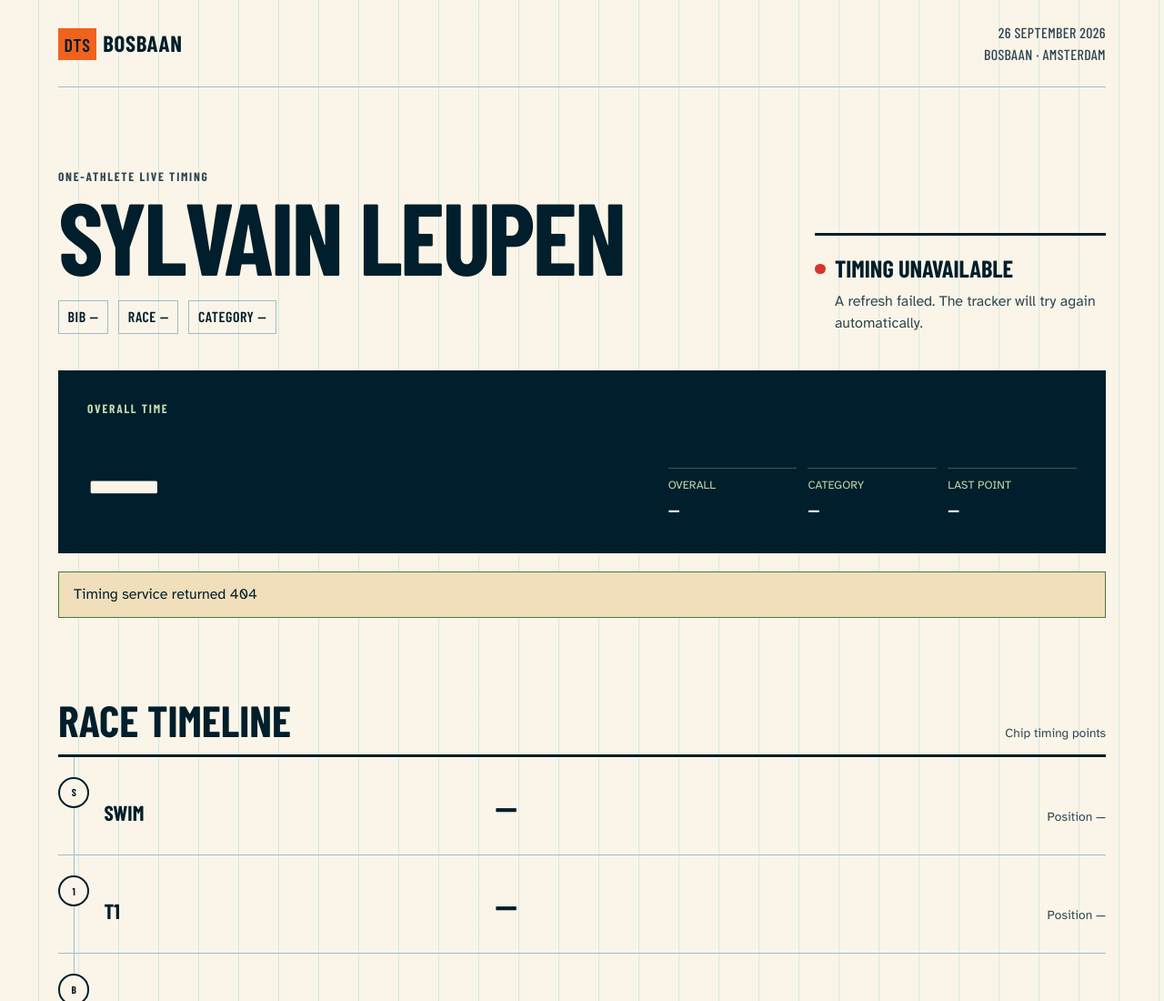
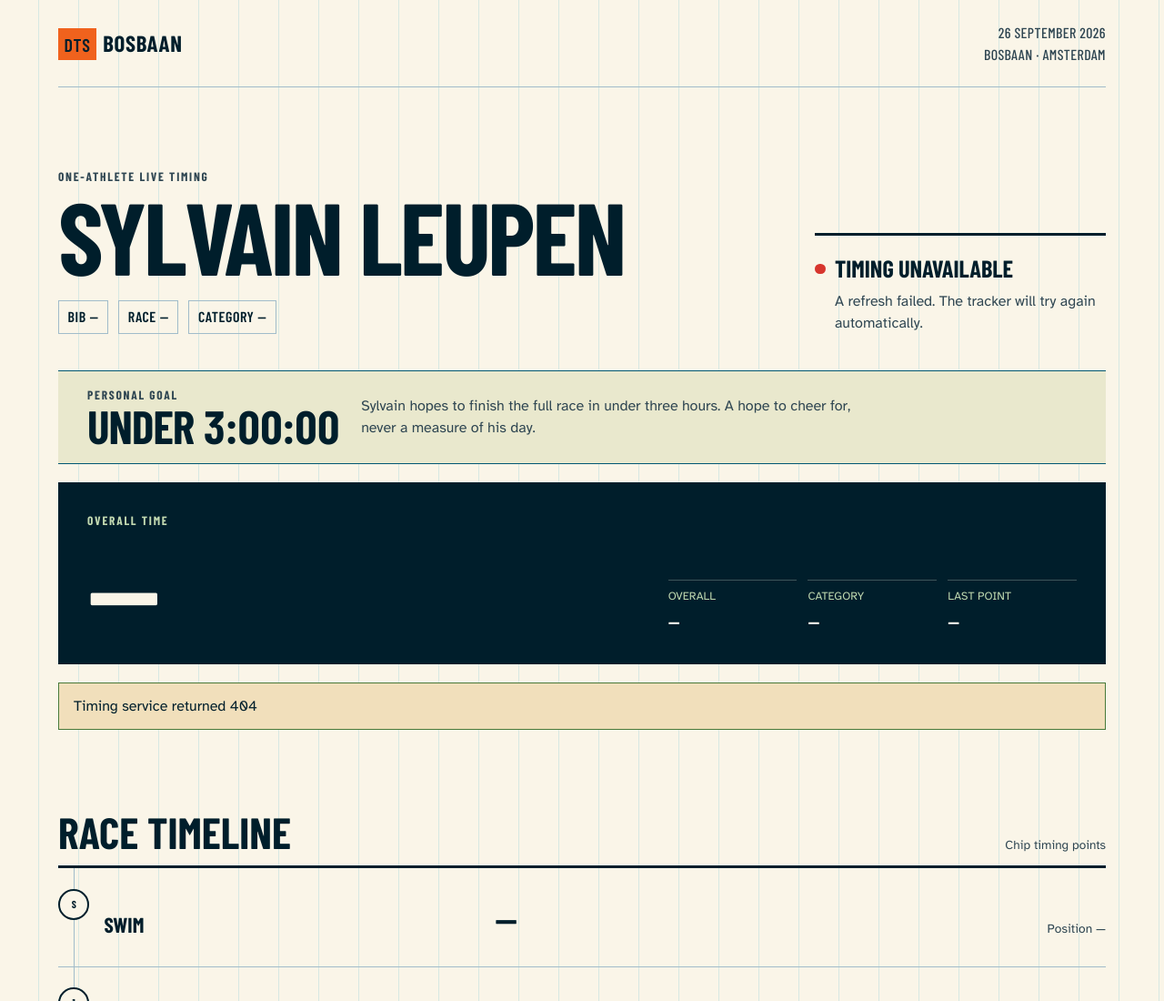
Before and after one commit to m-a-x-s-e-e-l-i-g/sylvain-fanpagina, a website: page public/index.html in a window 1280 px wide. Shown: the top 1100 px of the page at 91% size. Drawn offline with nearby package versions, Linux system fonts and the light colour scheme; no server answers.

Commit message:
Add Sylvain's sub-three-hour personal goal

```diff
--- a/public/index.html
+++ b/public/index.html
@@ -40,6 +40,14 @@
           </div>
           <p id="status-message">Checking the public timing services.</p>
         </div>
+      </section>
+
+      <section class="personal-goal" aria-labelledby="personal-goal-title">
+        <div>
+          <span class="metric-label">Personal goal</span>
+          <strong id="personal-goal-title">Under 3:00:00</strong>
+        </div>
+        <p>Sylvain hopes to finish the full race in under three hours. A hope to cheer for, never a measure of his day.</p>
       </section>
 
       <section class="overall" aria-label="Overall result">
--- a/public/styles.css
+++ b/public/styles.css
@@ -163,6 +163,39 @@ body[data-state="error"] .status-dot { background: var(--error); }
   color: var(--ink-soft);
   margin: .25rem 0 0 1.37rem;
   max-width: 34rem;
+}
+
+.personal-goal {
+  align-items: center;
+  background: color-mix(in oklch, var(--water) 14%, var(--paper));
+  border-block: 1px solid color-mix(in oklch, var(--water) 48%, var(--ink));
+  display: grid;
+  gap: .65rem 1.5rem;
+  grid-template-columns: auto minmax(0, 1fr);
+  margin-bottom: 1.25rem;
+  padding: 1rem;
+}
+
+.personal-goal .metric-label {
+  color: var(--ink-soft);
+  margin: 0;
+}
+
+.personal-goal strong {
+  display: block;
+  font-family: var(--display);
+  font-size: clamp(2rem, 7vw, 3.2rem);
+  font-variant-numeric: tabular-nums;
+  font-weight: 700;
+  letter-spacing: -.015em;
+  line-height: .95;
+  text-transform: uppercase;
+}
+
+.personal-goal p {
+  color: var(--ink-soft);
+  margin: 0;
+  max-width: 52ch;
 }
 
 .overall {
@@ -351,12 +384,14 @@ footer p { margin: 0; max-width: 48rem; }
 
 @media (min-width: 46rem) {
   .athlete { grid-template-columns: minmax(0, 1.5fr) minmax(16rem, .6fr); }
+  .personal-goal { padding: 1rem 2rem; }
   .overall { grid-template-columns: 1.35fr 1fr; margin-inline: 0; padding: 2rem; }
   .provenance { grid-template-columns: 1fr 1fr auto auto; }
 }
 
 @media (max-width: 34rem) {
   .event-meta span:first-child { display: none; }
+  .personal-goal { grid-template-columns: 1fr; }
   .leg-main { grid-template-columns: minmax(4.5rem, .65fr) 1fr; }
   .leg-position { grid-column: 1 / -1; text-align: left; }
   .provenance { grid-template-columns: 1fr; }
```
Also changed, not shown: .impeccable.md.
